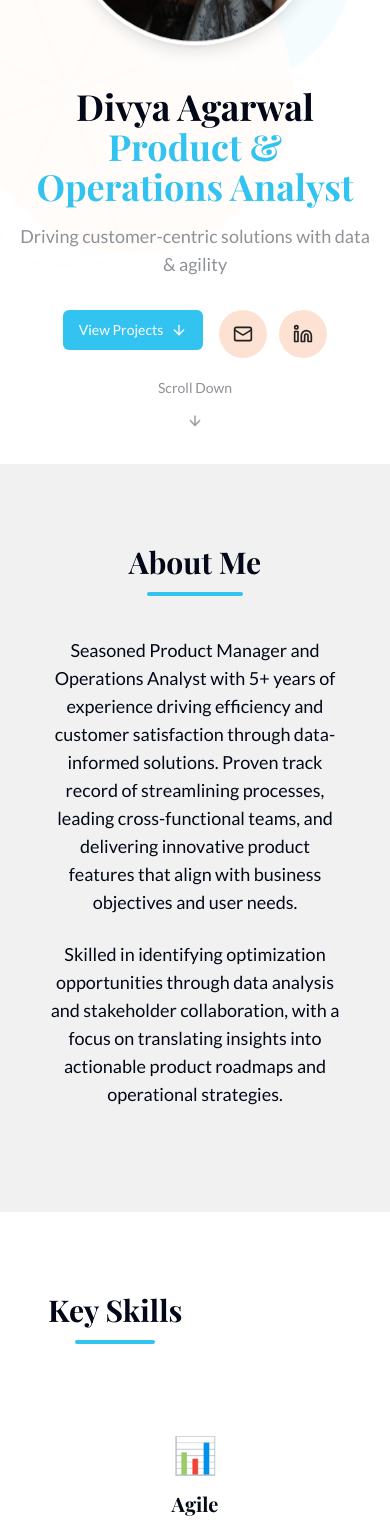
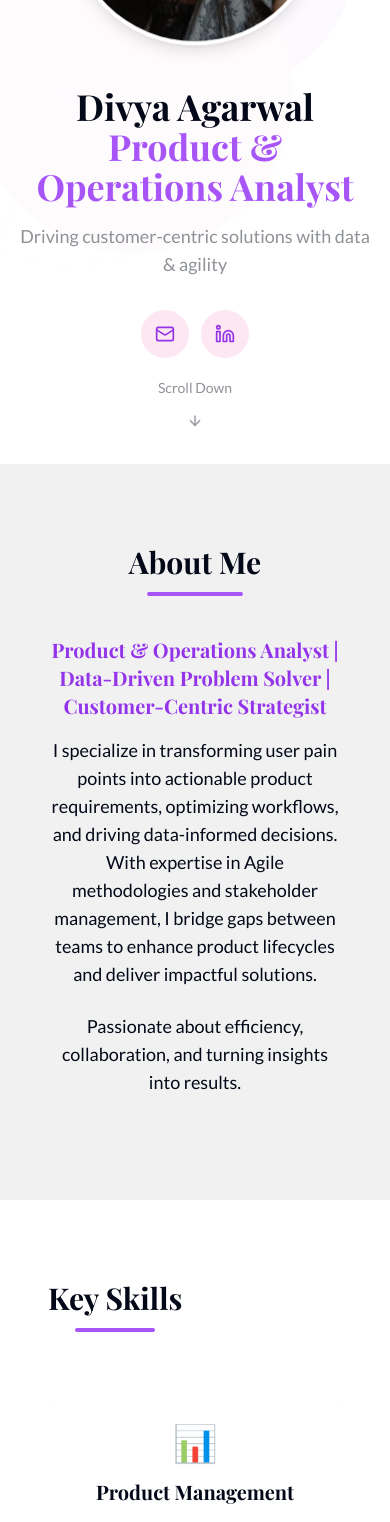
Before and after one commit to Divyaagarwal111/divya-spark-portfolio-flow, a React (Vite) app: page / in a window 390 px wide. Shown: the part 380-1902 px from the top of the page. Built offline with nearby package versions, Linux system fonts and the light colour scheme.

Commit message:
Refactor: Update content and styling
Update content, links, and styling based on the prompt.

```diff
--- a/src/components/AboutSection.tsx
+++ b/src/components/AboutSection.tsx
@@ -8,15 +8,18 @@ export default function AboutSection() {
         <div className="max-w-3xl mx-auto text-center">
           <h2 className="text-3xl md:text-4xl font-bold mb-10 pb-4 relative inline-block">
             About Me
-            <div className="absolute bottom-0 left-1/2 transform -translate-x-1/2 h-1 w-24 bg-teal rounded-full"></div>
+            <div className="absolute bottom-0 left-1/2 transform -translate-x-1/2 h-1 w-24 bg-purple-500 rounded-full"></div>
           </h2>
 
           <div className="prose prose-lg max-w-none">
+            <h3 className="text-xl mb-4 text-purple-600">
+              Product & Operations Analyst | Data-Driven Problem Solver | Customer-Centric Strategist
+            </h3>
             <p className="text-lg mb-6">
-              Seasoned Product Manager and Operations Analyst with 5+ years of experience driving efficiency and customer satisfaction through data-informed solutions. Proven track record of streamlining processes, leading cross-functional teams, and delivering innovative product features that align with business objectives and user needs.
+              I specialize in transforming user pain points into actionable product requirements, optimizing workflows, and driving data-informed decisions. With expertise in Agile methodologies and stakeholder management, I bridge gaps between teams to enhance product lifecycles and deliver impactful solutions.
             </p>
             <p className="text-lg mb-6">
-              Skilled in identifying optimization opportunities through data analysis and stakeholder collaboration, with a focus on translating insights into actionable product roadmaps and operational strategies.
+              Passionate about efficiency, collaboration, and turning insights into results.
             </p>
           </div>
         </div>
--- a/src/components/Footer.tsx
+++ b/src/components/Footer.tsx
@@ -1,42 +1,42 @@
 
 import React from 'react';
-import { Linkedin, Mail, Link as LinkIcon } from 'lucide-react';
+import { Linkedin, Mail, FileText } from 'lucide-react';
 
 export default function Footer() {
   return (
-    <footer className="bg-dark-gray text-white py-12">
+    <footer className="bg-purple-900 text-white py-12">
       <div className="container mx-auto px-4">
         <div className="max-w-3xl mx-auto text-center">
           <div className="mb-8">
             <h2 className="font-playfair text-3xl font-bold mb-2">Divya Agarwal</h2>
-            <p className="text-neutral-gray">Product & Operations Analyst</p>
+            <p className="text-purple-200">Product & Operations Analyst</p>
           </div>
 
           <div className="flex justify-center mb-8 space-x-6">
             <a
-              href="mailto:divyaagarwal@example.com"
-              className="flex items-center justify-center w-12 h-12 rounded-full bg-white/10 hover:bg-teal/70 transition-colors"
+              href="mailto:agarwaldivya705@gmail.com"
+              className="flex items-center justify-center w-12 h-12 rounded-full bg-white/10 hover:bg-pink-400/70 transition-colors"
               aria-label="Email"
             >
               <Mail className="w-5 h-5" />
             </a>
             <a
-              href="https://linkedin.com/in/divya-agarwal"
+              href="https://www.linkedin.com/in/divyabizintel/"
               target="_blank"
               rel="noopener noreferrer"
-              className="flex items-center justify-center w-12 h-12 rounded-full bg-white/10 hover:bg-teal/70 transition-colors"
+              className="flex items-center justify-center w-12 h-12 rounded-full bg-white/10 hover:bg-pink-400/70 transition-colors"
               aria-label="LinkedIn"
             >
               <Linkedin className="w-5 h-5" />
             </a>
             <a
-              href="https://notion.portfolio.example.com"
+              href="#"
               target="_blank"
               rel="noopener noreferrer"
-              className="flex items-center justify-center w-12 h-12 rounded-full bg-white/10 hover:bg-teal/70 transition-colors"
-              aria-label="Portfolio"
+              className="flex items-center justify-center w-12 h-12 rounded-full bg-white/10 hover:bg-pink-400/70 transition-colors"
+              aria-label="Resume"
             >
-              <LinkIcon className="w-5 h-5" />
+              <FileText className="w-5 h-5" />
             </a>
           </div>
 
@@ -50,7 +50,7 @@ export default function Footer() {
             </div>
           </div>
 
-          <div className="mt-8 text-sm text-neutral-gray">
+          <div className="mt-8 text-sm text-purple-300">
             <p>&copy; {new Date().getFullYear()} Divya Agarwal. All rights reserved.</p>
           </div>
         </div>
--- a/src/components/Header.tsx
+++ b/src/components/Header.tsx
@@ -15,19 +15,19 @@ export default function Header() {
     <header className="fixed top-0 left-0 w-full bg-white/90 backdrop-blur-sm z-50 py-4 px-6 md:px-12 shadow-sm">
       <div className="max-w-7xl mx-auto flex justify-between items-center">
         <div className="text-2xl font-playfair font-bold">
-          <span className="text-teal">D</span>ivya
+          <span className="text-purple-500">D</span>ivya
         </div>
 
         <nav className="hidden md:block">
           <ul className="flex space-x-8">
-            {['about', 'skills', 'projects', 'experience'].map((item) => (
+            {['about', 'skills', 'projects', 'what-i-do'].map((item) => (
               <li key={item}>
                 <Button
                   variant="ghost"
                   onClick={() => scrollToSection(item)}
-                  className="font-lato hover:text-teal transition-colors"
+                  className="font-lato hover:text-purple-500 transition-colors"
                 >
-                  {item.charAt(0).toUpperCase() + item.slice(1)}
+                  {item.split('-').map(word => word.charAt(0).toUpperCase() + word.slice(1)).join(' ')}
                 </Button>
               </li>
             ))}
@@ -35,11 +35,11 @@ export default function Header() {
         </nav>
 
         <div className="flex items-center space-x-3">
-          <a href="mailto:divyaagarwal@example.com" className="p-2 rounded-full hover:bg-gray-100 transition-colors">
-            <Mail className="w-5 h-5 text-teal" />
+          <a href="mailto:agarwaldivya705@gmail.com" className="p-2 rounded-full hover:bg-pink-100 transition-colors">
+            <Mail className="w-5 h-5 text-purple-500" />
           </a>
-          <a href="https://linkedin.com/in/divya-agarwal" target="_blank" rel="noopener noreferrer" className="p-2 rounded-full hover:bg-gray-100 transition-colors">
-            <Linkedin className="w-5 h-5 text-teal" />
+          <a href="https://www.linkedin.com/in/divyabizintel/" target="_blank" rel="noopener noreferrer" className="p-2 rounded-full hover:bg-pink-100 transition-colors">
+            <Linkedin className="w-5 h-5 text-purple-500" />
           </a>
         </div>
       </div>
--- a/src/components/HeroSection.tsx
+++ b/src/components/HeroSection.tsx
@@ -1,20 +1,17 @@
+
 import React from 'react';
 import { Button } from '@/components/ui/button';
 import { ArrowDown, Linkedin, Mail } from 'lucide-react';
 
 export default function HeroSection() {
-  const scrollToProjects = () => {
-    document.getElementById('projects')?.scrollIntoView({ behavior: 'smooth' });
-  };
-
   return (
     <section className="min-h-screen flex items-center pt-16 relative overflow-hidden">
       {/* Background Elements */}
       <div className="absolute inset-0 opacity-5">
-        <div className="absolute top-1/4 left-1/4 w-64 h-64 rounded-full bg-teal animate-pulse-soft"></div>
-        <div className="absolute bottom-1/4 right-1/4 w-80 h-80 rounded-full bg-soft-orange animate-pulse-soft"></div>
+        <div className="absolute top-1/4 left-1/4 w-64 h-64 rounded-full bg-purple-400 animate-pulse-soft"></div>
+        <div className="absolute bottom-1/4 right-1/4 w-80 h-80 rounded-full bg-pink-300 animate-pulse-soft"></div>
         <svg
-          className="absolute top-1/3 right-1/3 w-96 h-96 text-neutral-gray opacity-10 animate-spin-slow"
+          className="absolute top-1/3 right-1/3 w-96 h-96 text-purple-500 opacity-10 animate-spin-slow"
           viewBox="0 0 100 100"
           fill="none"
           xmlns="http://www.w3.org/2000/svg"
@@ -41,7 +38,7 @@ export default function HeroSection() {
         <div className="w-full md:w-1/2 text-center md:text-left">
           <h1 className="text-4xl md:text-5xl lg:text-6xl font-bold mb-4 animate-fade-in">
             <span className="block">Divya Agarwal</span>
-            <span className="text-teal">Product & Operations Analyst</span>
+            <span className="text-purple-500">Product & Operations Analyst</span>
           </h1>
 
           <p className="text-lg md:text-xl text-neutral-gray mb-8 max-w-lg animate-fade-in" style={{ animationDelay: '0.2s' }}>
@@ -49,28 +46,20 @@ export default function HeroSection() {
           </p>
 
           <div className="flex flex-wrap gap-4 justify-center md:justify-start animate-fade-in" style={{ animationDelay: '0.4s' }}>
-            <Button
-              onClick={scrollToProjects}
-              className="bg-teal hover:bg-teal/90 text-white font-medium flex items-center gap-2 group"
-            >
-              View Projects
-              <ArrowDown className="w-4 h-4 group-hover:translate-y-1 transition-transform" />
-            </Button>
-
             <div className="flex gap-3">
               <a
-                href="mailto:divyaagarwal@example.com"
-                className="flex items-center justify-center w-12 h-12 rounded-full bg-soft-peach hover:bg-soft-orange transition-colors"
+                href="mailto:agarwaldivya705@gmail.com"
+                className="flex items-center justify-center w-12 h-12 rounded-full bg-pink-100 hover:bg-pink-200 transition-colors"
               >
-                <Mail className="w-5 h-5 text-dark-gray" />
+                <Mail className="w-5 h-5 text-purple-600" />
               </a>
               <a
-                href="https://linkedin.com/in/divya-agarwal"
+                href="https://www.linkedin.com/in/divyabizintel/"
                 target="_blank"
                 rel="noopener noreferrer"
-                className="flex items-center justify-center w-12 h-12 rounded-full bg-soft-peach hover:bg-soft-orange transition-colors"
+                className="flex items-center justify-center w-12 h-12 rounded-full bg-pink-100 hover:bg-pink-200 transition-colors"
               >
-                <Linkedin className="w-5 h-5 text-dark-gray" />
+                <Linkedin className="w-5 h-5 text-purple-600" />
               </a>
             </div>
           </div>
@@ -82,7 +71,7 @@ export default function HeroSection() {
         <Button
           variant="ghost"
           onClick={() => document.getElementById('about')?.scrollIntoView({ behavior: 'smooth' })}
-          className="flex flex-col items-center text-neutral-gray hover:text-teal"
+          className="flex flex-col items-center text-neutral-gray hover:text-purple-500"
         >
           <span className="mb-2 text-sm">Scroll Down</span>
           <ArrowDown className="w-5 h-5 animate-bounce" />
--- a/src/components/SkillsSection.tsx
+++ b/src/components/SkillsSection.tsx
@@ -17,28 +17,22 @@ interface Skill {
 export default function SkillsSection() {
   const skills: Skill[] = [
     {
-      name: "Agile",
+      name: "Product Management",
       icon: "📊",
-      description: "Leading product teams with agile methodologies",
-      tools: ["Scrum", "Kanban", "JIRA", "Confluence"]
+      description: "Jira, Confluence, Trello, Productboard",
+      tools: ["Agile/Scrum", "Kanban"]
     },
     {
-      name: "Stakeholder Management",
-      icon: "🤝",
-      description: "Effective communication with cross-functional teams",
-      tools: ["Presentations", "Requirements Gathering", "Negotiations"]
+      name: "UX & Prototyping",
+      icon: "🎨",
+      description: "Figma, Sketch",
+      tools: ["User Story Mapping", "Wireframing"]
     },
     {
-      name: "UX Prototyping",
-      icon: "🎨",
-      description: "Creating user-centered design prototypes",
-      tools: ["Figma", "Adobe XD", "Wireframing", "User Journeys"]
-    },
-    {
-      name: "Data Analysis",
+      name: "Research & Analytics",
       icon: "📈",
-      description: "SQL & Tableau expertise for data-driven decisions",
-      tools: ["SQL", "Tableau", "Google Analytics", "Excel"]
+      description: "Hotjar, UserTesting, Kraftful",
+      tools: ["SQL", "Tableau", "Power BI", "Google Analytics"]
     }
   ];
 
@@ -49,17 +43,17 @@ export default function SkillsSection() {
       <div className="container mx-auto">
         <h2 className="text-3xl md:text-4xl font-bold text-center mb-16 pb-4 relative inline-block">
           Key Skills
-          <div className="absolute bottom-0 left-1/2 transform -translate-x-1/2 h-1 w-20 bg-teal rounded-full"></div>
+          <div className="absolute bottom-0 left-1/2 transform -translate-x-1/2 h-1 w-20 bg-purple-500 rounded-full"></div>
         </h2>
 
-        <div className="grid grid-cols-1 md:grid-cols-2 lg:grid-cols-4 gap-8">
+        <div className="grid grid-cols-1 md:grid-cols-3 gap-8">
           {skills.map((skill) => (
             <TooltipProvider key={skill.name}>
               <div
                 className="badge-container relative group"
               >
                 <div
-                  className={`bg-white rounded-2xl shadow-lg p-6 h-full transition-all duration-300 border-2 ${expandedSkill === skill.name ? 'border-teal' : 'border-transparent'} hover:border-teal hover:shadow-xl`}
+                  className={`bg-white rounded-2xl shadow-lg p-6 h-full transition-all duration-300 border-2 ${expandedSkill === skill.name ? 'border-purple-500' : 'border-transparent'} hover:border-purple-500 hover:shadow-xl`}
                   onClick={() => setExpandedSkill(expandedSkill === skill.name ? null : skill.name)}
                 >
                   <div className="flex flex-col items-center text-center">
@@ -72,14 +66,14 @@ export default function SkillsSection() {
                     <TooltipTrigger asChild>
                       <div className="absolute inset-0 cursor-pointer" aria-label={`Learn more about ${skill.name}`}></div>
                     </TooltipTrigger>
-                    <TooltipContent side="bottom" className="max-w-xs p-4 bg-dark-gray text-white">
+                    <TooltipContent side="bottom" className="max-w-xs p-4 bg-purple-900 text-white">
                       <div>
                         <h4 className="font-bold mb-2">Tools & Methods:</h4>
                         <div className="flex flex-wrap gap-2">
                           {skill.tools?.map((tool) => (
                             <span
                               key={tool}
-                              className="bg-teal/20 text-teal text-xs py-1 px-2 rounded-full"
+                              className="bg-purple-400/20 text-purple-200 text-xs py-1 px-2 rounded-full"
                             >
                               {tool}
                             </span>
--- a/src/pages/Index.tsx
+++ b/src/pages/Index.tsx
@@ -5,7 +5,7 @@ import HeroSection from '@/components/HeroSection';
 import AboutSection from '@/components/AboutSection';
 import SkillsSection from '@/components/SkillsSection';
 import ProjectsSection from '@/components/ProjectsSection';
-import ExperienceSection from '@/components/ExperienceSection';
+import WhatIDoSection from '@/components/WhatIDoSection';
 import Footer from '@/components/Footer';
 
 const Index = () => {
@@ -32,7 +32,7 @@ const Index = () => {
         <AboutSection />
         <SkillsSection />
         <ProjectsSection />
-        <ExperienceSection />
+        <WhatIDoSection />
       </main>
       <Footer />
     </div>
```
Also changed, not shown: src/components/ProjectsSection.tsx (+30 -12 lines), src/components/WhatIDoSection.tsx (added, +68 -0 lines).
